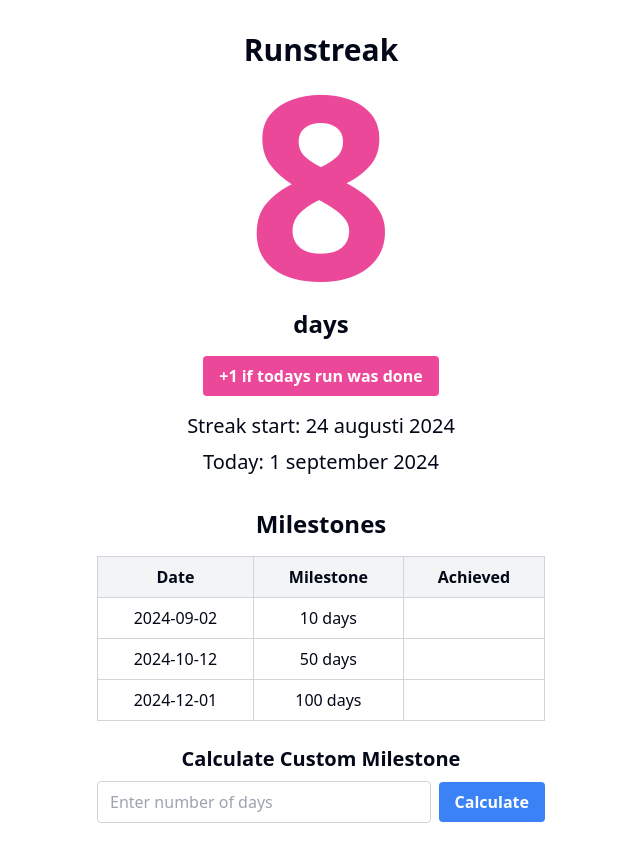
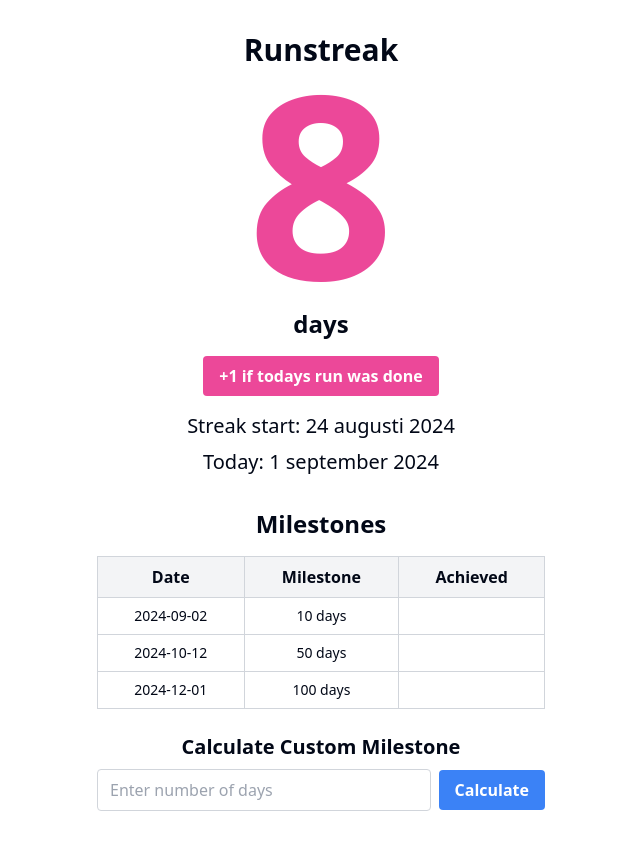
Before and after one commit to anders-brunoson/day-counter-e, a React (Vite) app: page / in a window 1280 px wide. Shown: the top 862 px of the page, without its empty margins (319-959 px from the left). Built offline with nearby package versions, Linux system fonts and the light colour scheme.

Commit message:
Table text size

```diff
--- a/src/components/DayCounterE.jsx
+++ b/src/components/DayCounterE.jsx
@@ -123,11 +123,11 @@ const Counter = () => {
           <tbody>
             {milestones.map((milestone) => (
               <tr key={milestone.days}>
-                <td className="border border-gray-300 px-4 py-2">{milestone.date}</td>
-                <td className="border border-gray-300 px-4 py-2">{milestone.days} days</td>
+                <td className="border border-gray-300 px-4 py-2 text-sm">{milestone.date}</td>
+                <td className="border border-gray-300 px-4 py-2 text-sm">{milestone.days} days</td>
                 <td className="border border-gray-300 px-4 py-2 text-center">
                   {days + additionalDay >= milestone.days && (
-                    <CheckCircle2 className="text-green-500 inline" size={24} />
+                    <CheckCircle2 className="text-green-500 inline" size={20} />
                   )}
                 </td>
               </tr>
```
